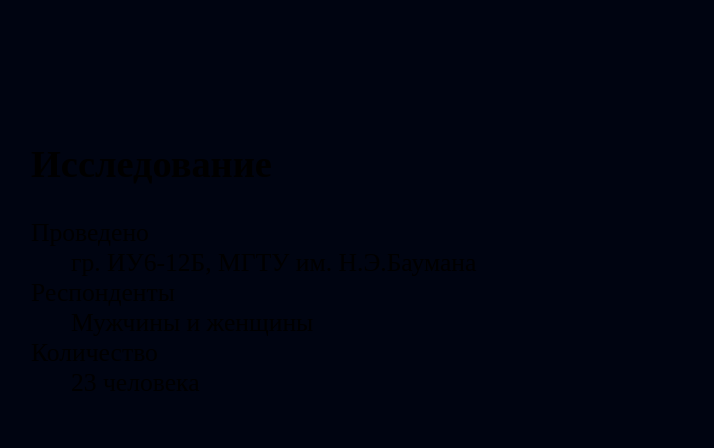
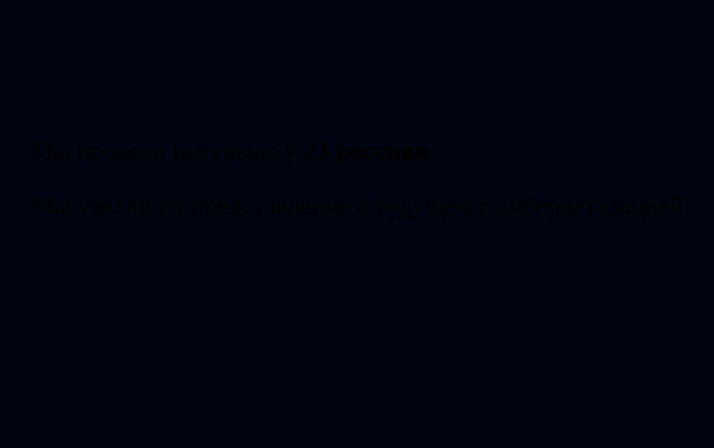
Before and after one commit to BANOnotIT/cybernetization, a website: page src/index.pug in a window 1280 px wide. Shown: the part 840-1288 px from the top of the page, 269-983 px from the left. Drawn offline with nearby package versions, Linux system fonts and the light colour scheme; files that its build step writes are made by us from their sources.

Commit message:
feat: redesign summary page

```diff
--- a/src/viewports/summary.pug
+++ b/src/viewports/summary.pug
@@ -1,12 +1,12 @@
 section.-pad#summary
-    .bg
-    .cover
-        h1 Исследование
-        dl
-            dt Проведено
-            dd гр. ИУ6-12Б, МГТУ им. Н.Э.Баумана
-            dt Респонденты
-            dd Мужчины и женщины
-            // Тут нужны процентные соотношения
-            dt Количество
-            dd 23 человека
+  p Мы провели интервью у #[strong 23 россиян]
+  p Мы узнали их представление о будущем с кибернетизацией
+//h1 Исследование
+    //    dl
+    //        dt Проведено
+    //        dd гр. ИУ6-12Б, МГТУ им. Н.Э.Баумана
+    //        dt Респонденты
+    //        dd Мужчины и женщины
+    //        // Тут нужны процентные соотношения
+    //        dt Количество
+    //        dd 23 человека
--- a/src/viewports/summary.scss
+++ b/src/viewports/summary.scss
@@ -1,23 +1,16 @@
 @import "../colors";
 
-$text: $text2;
 
 #summary {
-  background: $secondary;
-  color: $text;
+  color: $text2;
 
-  mix-blend-mode: multiply;
-  display: flex;
-  flex-direction: column;
-  justify-content: center;
-  align-items: center;
-  //height: 100%;
+  font-size: 3rem;
+  text-align: center;
 
   font-family: 'Montserrat', sans-serif;
 
   h1 {
-    text-align: center;
-    font-family: 'Montserrat', sans-serif;
+    //text-align: center;
     font-size: 5rem;
     margin-top: 0;
   }
```
